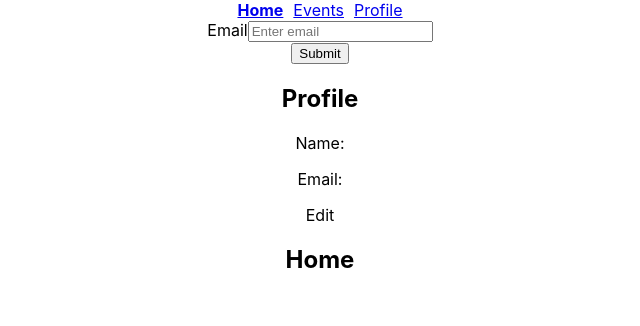
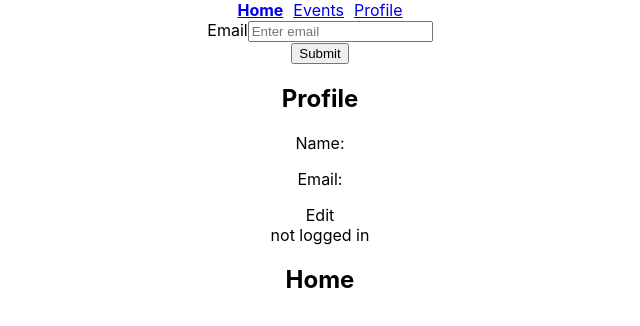
Before and after one commit to natjng/invite-client, a React (Create React App) app: page / in a window 1280 px wide. Shown: the top 326 px of the page, without its empty margins (320-960 px from the left). Built offline with nearby package versions, Linux system fonts and the light colour scheme; the HTML template or start-up script is replaced by a standard one.

Commit message:
import UserInput to UserContainer

```diff
--- a/src/containers/UserContainer.js
+++ b/src/containers/UserContainer.js
@@ -3,6 +3,7 @@ import { connect } from 'react-redux';
 import { withRouter } from 'react-router-dom';
 import LoginInput from '../components/LoginInput';
 import User from '../components/User';
+import UserInput from '../components/UserInput';
 import { getUser } from '../actions/userActions';
 
 class UserContainer extends React.Component {
@@ -11,6 +12,7 @@ class UserContainer extends React.Component {
             <div className="user-container">
                 <LoginInput getUser={this.props.getUser} />
                 <User currentUser={this.props.currentUser} />
+                {this.props.currentUser.id ? <UserInput currentUser={this.props.currentUser} /> : 'not logged in'}
             </div>
         )
     }
```
